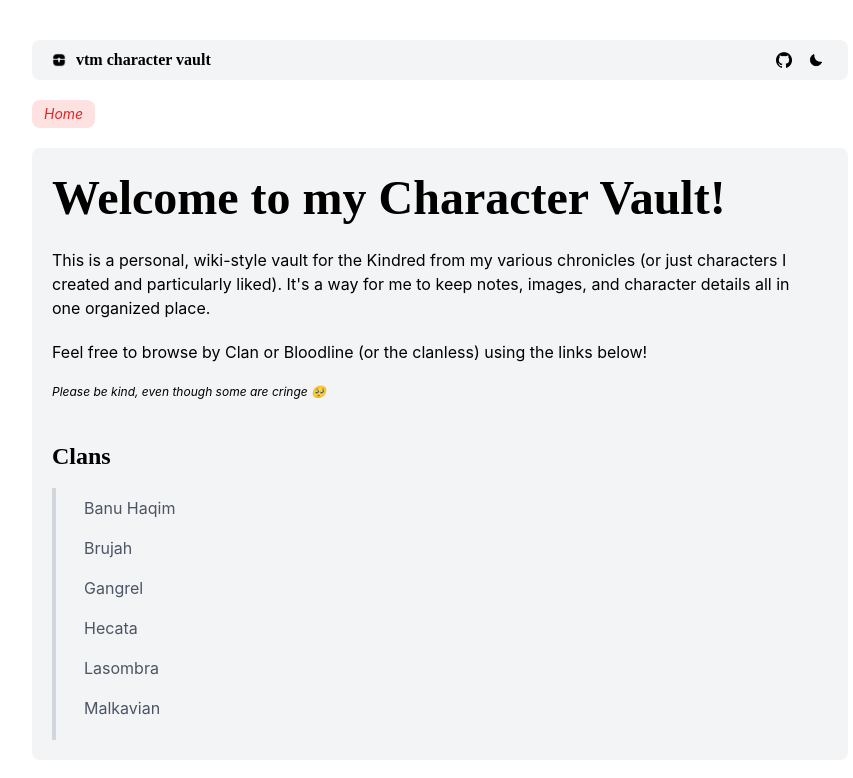
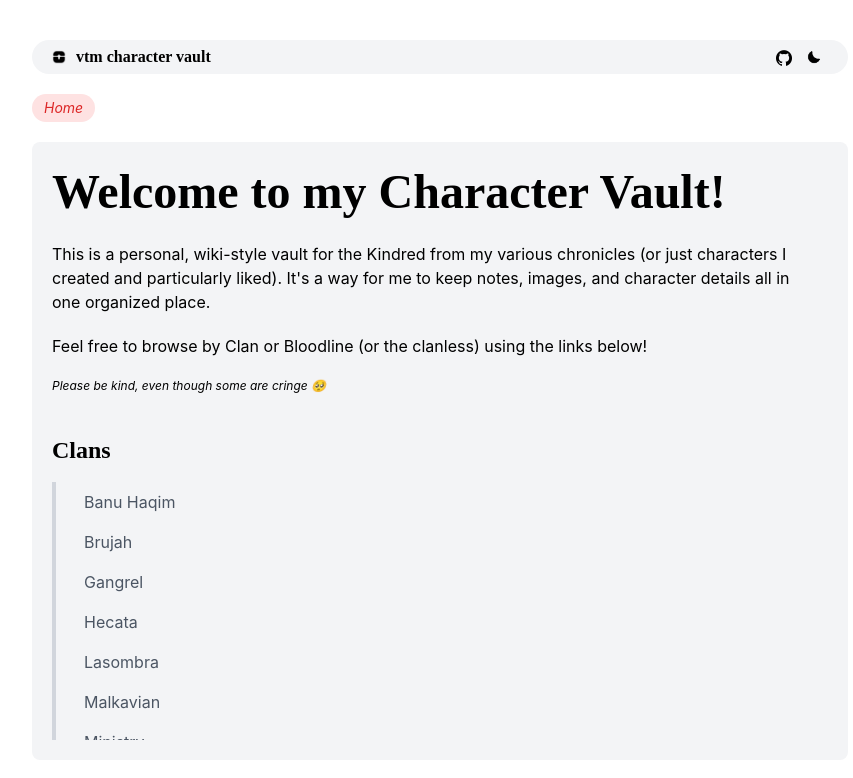
Before and after one commit to frantaing/vtm-character-vault, a React (Vite) app: page / in a window 1280 px wide. Shown: the top 778 px of the page, without its empty margins (200-1053 px from the left). Built offline with nearby package versions, Linux system fonts and the light colour scheme.

Commit message:
style: set border radii to fully rounded

```diff
--- a/src/components/BreadCrumbs.jsx
+++ b/src/components/BreadCrumbs.jsx
@@ -60,7 +60,7 @@ function BreadCrumbs() {
                         to="/"
                         end
                         className={({ isActive }) =>
-                            `px-2 py-1 rounded-lg transition sm:px-3
+                            `px-2 py-1 rounded-full transition sm:px-3
                              ${isActive ? "italic text-text-accent bg-bg-accent"
                                         : "text-text-secondary dark:text-text-secondary-dark bg-bg-secondary dark:bg-bg-secondary-dark hover:italic hover:text-text-primary dark:hover:text-text-primary-dark hover:bg-bg-tertiary dark:hover:bg-bg-tertiary-dark"}`
                         }
@@ -69,7 +69,7 @@ function BreadCrumbs() {
                     </NavLink>
                 </>
             ) : (
-                <span className="px-2 py-1 italic text-text-accent bg-bg-accent rounded-lg sm:px-3">
+                <span className="px-2 py-1 italic text-text-accent bg-bg-accent rounded-full sm:px-3">
                     Home
                 </span>
             )}
@@ -97,7 +97,7 @@ function BreadCrumbs() {
 
                         {/* Last crumb is active and unclickable */}
                         {i === crumbs.length - 1 ? (
-                            <span className="px-2 py-1 italic text-text-accent bg-bg-accent rounded-lg sm:px-3">
+                            <span className="px-2 py-1 italic text-text-accent bg-bg-accent rounded-full sm:px-3">
                                 {crumb.name}
                             </span>
                         ) : (
@@ -105,7 +105,7 @@ function BreadCrumbs() {
                                 to={crumb.to}
                                 end
                                 className={({ isActive }) =>
-                                    `px-2 py-1 rounded-lg transition sm:px-3
+                                    `px-2 py-1 rounded-full transition sm:px-3
                                     ${isActive ? "italic text-text-accent bg-bg-accent"
                                       : "text-text-secondary dark:text-text-secondary-dark bg-bg-secondary dark:bg-bg-secondary-dark hover:italic hover:text-text-primary dark:hover:text-text-primary-dark hover:bg-bg-tertiary dark:hover:bg-bg-tertiary-dark"}`
                                 }
--- a/src/components/NavBar.jsx
+++ b/src/components/NavBar.jsx
@@ -15,7 +15,7 @@ function NavBar() {
   return(
     <nav className="flex flex-col gap-5">
       <section>
-        <div className="flex justify-between items-center pl-5 pr-2 py-2 bg-gray-100 dark:bg-gray-800 rounded-lg transition-colors">
+        <div className="flex justify-between items-center pl-5 pr-2 py-1 bg-gray-100 dark:bg-gray-800 rounded-full transition-colors">
           {/* Logo + Title */}
           <div className="flex gap-2.5 items-center">
             <img src={isDarkMode ? '/assets/favicon-light.png' : '/assets/favicon-dark.png'} className='w-3.5 h-3.5' />
@@ -23,18 +23,18 @@ function NavBar() {
           </div>
 
           {/* Search (commented out for safekeeping) */}
-          {/* <input type="text" placeholder="Search?" className="w-24 px-5 py-2 text-black text-xs text-right rounded-lg transition hover:bg-gray-200 focus:outline-0" /> */}
+          {/* <input type="text" placeholder="Search?" className="w-24 px-5 py-2 text-black text-xs text-right rounded-full transition hover:bg-gray-200 focus:outline-0" /> */}
 
           <div className="flex px-3">
             {/* Link to repo */}
-            <a href='https://github.com/frantaing/vtm-character-vault' className='group flex gap-2 items-center px-3 py-1 bg-transparent rounded-lg transition hover:bg-gray-200 dark:hover:bg-gray-700'>
+            <a href='https://github.com/frantaing/vtm-character-vault' className='group flex gap-2 items-center pl-3 pr-2 py-1 pt-1.5 bg-transparent rounded-full transition hover:bg-gray-200 dark:hover:bg-gray-700'>
               <span className='text-xs text-black dark:text-white opacity-0 translate-x-2 transition group-hover:opacity-100 group-hover:translate-x-0'>Made by Frantaing</span>
               <img src={isDarkMode ? '/assets/icons/github_light.png' : '/assets/icons/github.png'} className='w-4 h-4' alt="GitHub" />
             </a>
             {/* Theme toggle button */}
             <button
               onClick={toggleTheme}
-              className="group px-1 py-1 rounded-lg cursor-pointer transition hover:bg-black dark:hover:bg-white"
+              className="group px-1.5 py-1 rounded-full cursor-pointer transition hover:bg-black dark:hover:bg-white"
               aria-label={isDarkMode ? 'Switch to light mode' : 'Switch to dark mode'}
             >
               <div className="relative w-4!">
--- a/src/pages/CharacterPage.jsx
+++ b/src/pages/CharacterPage.jsx
@@ -67,7 +67,7 @@ function CharacterPage() {
         </div>
       </div>
 
-      <div className="w-full md:w-5/12 flex flex-col gap-3">
+      <div className="w-full md:w-5/12 flex flex-col gap-5">
         {/* Detail sidebar panel */}
         <DetailPanel type="character" data={characterData} className="order-first md:order-last" />
         {/* Character sheet sidebar panel */}
```
